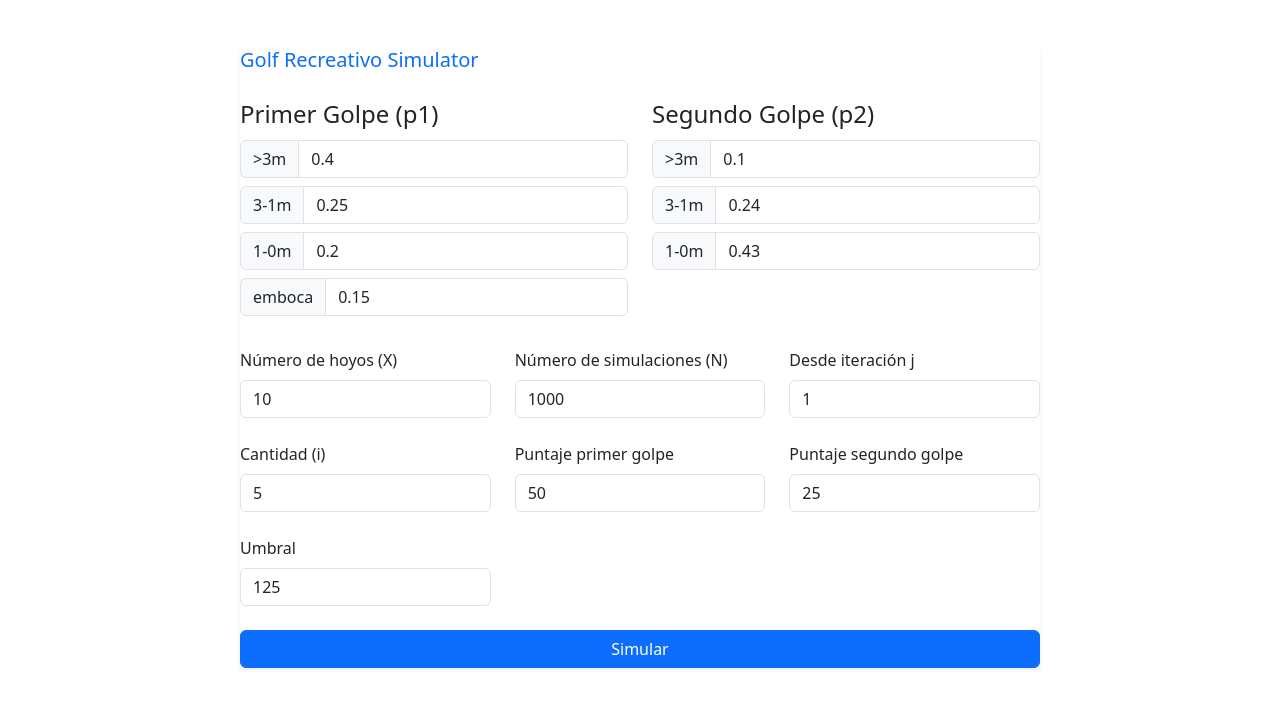
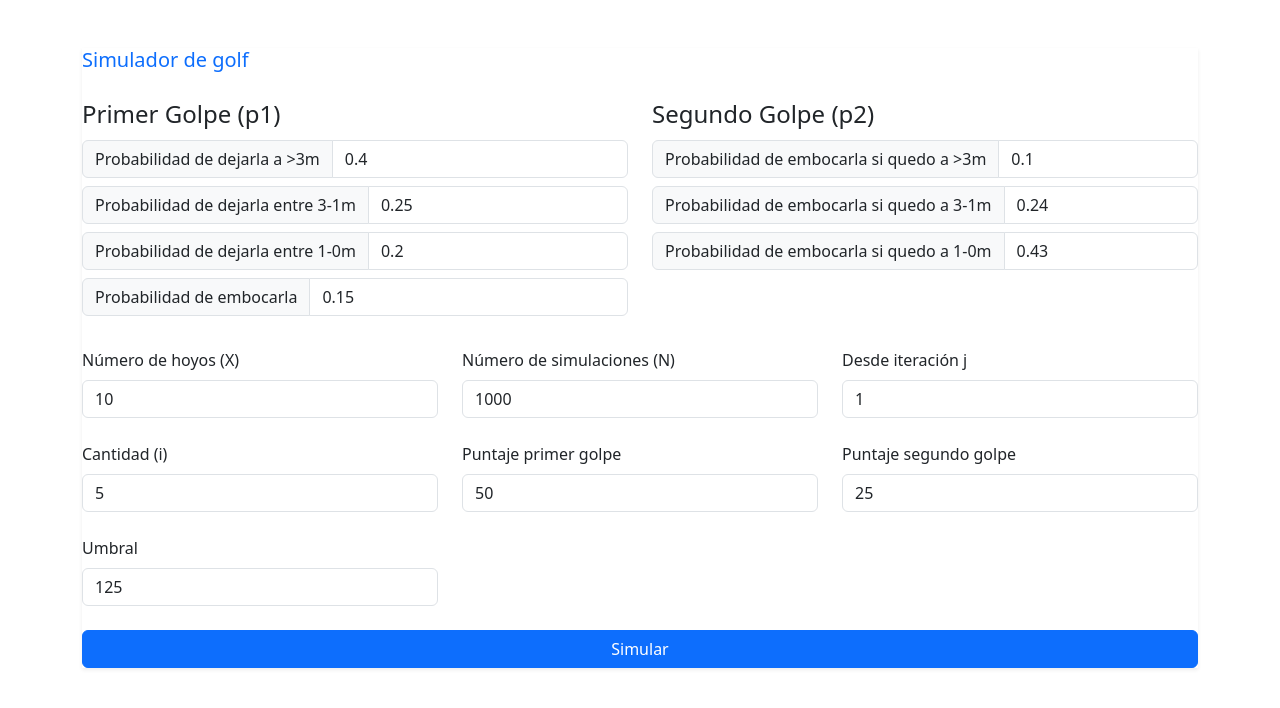
Before and after one commit to ginotombesi/golf-montecarlo, a React (Vite) app in the folder frontend/: page / in a window 1280 px wide. Shown: the top 708 px of the page. Built offline with nearby package versions, Linux system fonts and the light colour scheme.

Commit message:
se agregan comentarios al front

```diff
--- a/frontend/src/App.jsx
+++ b/frontend/src/App.jsx
@@ -12,14 +12,14 @@ export default function App() {
       <motion.div
         as={Card}
         className="mx-auto shadow-sm"
-        style={{ maxWidth: 800 }}
+        style={{ maxWidth: 2000 }}
         initial={{ opacity: 0, scale: 0.95 }}
         animate={{ opacity: 1, scale: 1 }}
         transition={{ duration: 0.3 }}
       >
         <Card.Body>
           <Card.Title className="mb-4 text-primary">
-            Golf Recreativo Simulator
+            Simulador de golf
           </Card.Title>
           <SimulationForm onResult={setResult} />
           {result && <ResultsTable data={result} />}
--- a/frontend/src/components/ResultsTable.jsx
+++ b/frontend/src/components/ResultsTable.jsx
@@ -1,6 +1,7 @@
 import React from 'react';
 
 export default function ResultsTable({ data }) {
+  // obtenemos toda la info que llego del backend
   const { X, probability, threshold, totalSimulations, stateRows, lastRow } = data;
 
   // Construyo encabezados: por cada hoyo, Puntos / 1er Tiro / 2do Tiro
@@ -31,6 +32,7 @@ export default function ResultsTable({ data }) {
           </tr>
         </thead>
         <tbody>
+          {/* Filas intermedias */}
           {stateRows.map(r => (
             <tr key={r.iteration}>
               <td>{r.iteration}</td>
--- a/frontend/src/components/SimulationForm.jsx
+++ b/frontend/src/components/SimulationForm.jsx
@@ -1,7 +1,8 @@
 import React, { useState } from 'react';
-import { simulate } from '../api';
+import { simulate } from '../api'; // llamamos al back
 
 export default function SimulationForm({ onResult }) {
+  // le damos estados iniciales a los parametros
   const [p1, setP1] = useState([0.4, 0.25, 0.2, 0.15]);
   const [p2, setP2] = useState([0.1, 0.24, 0.43]);
   const [X, setX] = useState(10);
@@ -14,8 +15,9 @@ export default function SimulationForm({ onResult }) {
   const [errors, setErrors] = useState([]);
   const [loading, setLoading] = useState(false);
 
-  const labels1 = ['>3m', '3-1m', '1-0m', 'emboca'];
-  const labels2 = ['>3m', '3-1m', '1-0m'];
+  // etiquetas para mostrar al usuario junto a los inputs
+  const labels1 = ['Probabilidad de dejarla a >3m', 'Probabilidad de dejarla entre 3-1m', 'Probabilidad de dejarla entre 1-0m', 'Probabilidad de embocarla'];
+  const labels2 = ['Probabilidad de embocarla si quedo a >3m', 'Probabilidad de embocarla si quedo a 3-1m', 'Probabilidad de embocarla si quedo a 1-0m'];
 
   const validate = () => {
     const errs = [];
@@ -26,7 +28,7 @@ export default function SimulationForm({ onResult }) {
 
     if (j + i - 1 > N) errs.push('j + i - 1 debe ser ≤ N');
     if (X < 1 || X > 1000) errs.push('Número de hoyos (X) debe ser ≥ 1 y ≤ 1000');
-    if (N < 1 || N > 5000000) errs.push('Número de simulaciones (N) debe ser ≥ 1');
+    if (N < 1 || N > 5000000) errs.push('Número de simulaciones (N) debe ser ≥ 1 y ≤ 5000000 ');
     if (j < 1) errs.push('Desde iteración j debe ser ≥ 1');
     if (i < 1) errs.push('Cantidad (i) debe ser ≥ 1');
     if (scoreTwo > 1000000 || scoreOne > 1000000 ) errs.push('Los puntajes deben ser ≤ 1000000');
@@ -37,19 +39,22 @@ export default function SimulationForm({ onResult }) {
     return errs;
   };
 
+  // una vez que se envia el formulario
   const handleSubmit = async e => {
     e.preventDefault();
     const errs = validate();
     if (errs.length) {
-      setErrors(errs);
+      setErrors(errs);  // mostramos los errores y lo frenamos
       return;
     }
     setErrors([]);
     setLoading(true);
     try {
+      // llamamos a la api y traemos los resultados traidos del back
       const result = await simulate({ p1, p2, X, N, j, i, umbral, scoreOne, scoreTwo });
       onResult(result);
     } catch (err) {
+      // si hay algun error lo mostramos
       setErrors(err.errors?.map(x => x.msg) || ['Error inesperado']);
     } finally {
       setLoading(false);
```
